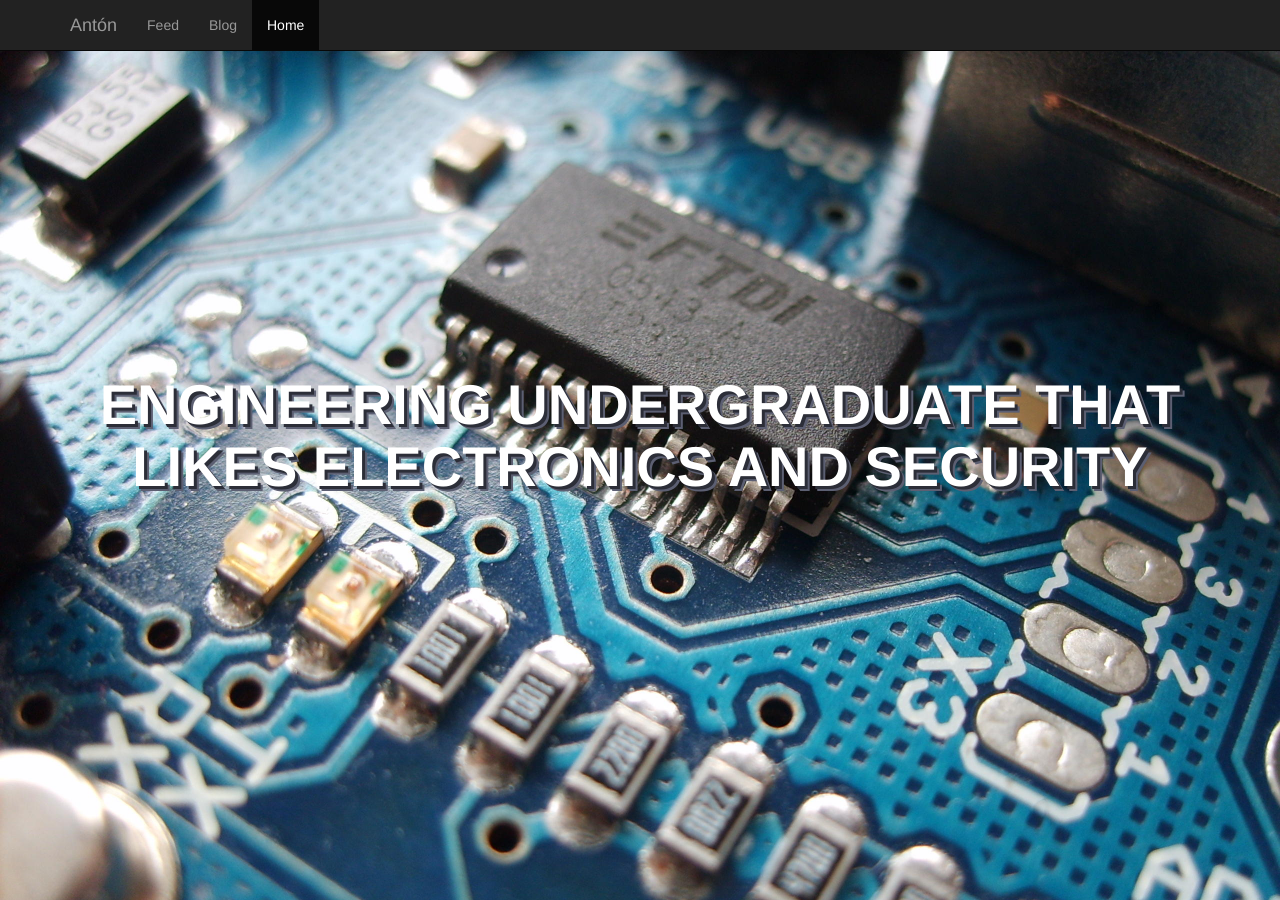
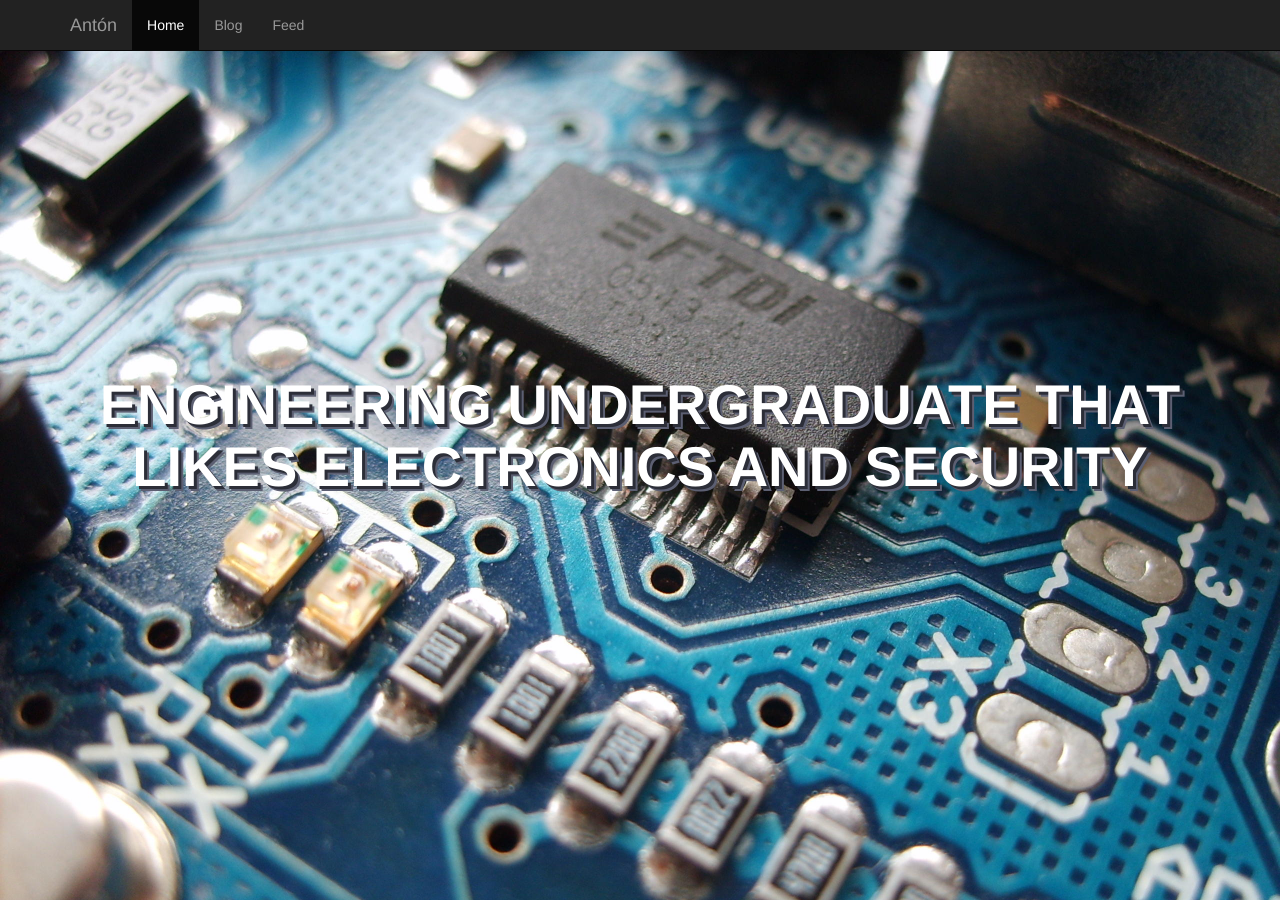
Before and after one commit to antoniovazquezblanco/antoniovazquezblanco.github.io, a Jekyll site: the page built from index.html, in a window 1280 px wide. Built offline with Jekyll 4.4.1, drawn with Linux system fonts in a browser that asks for light colours; Markdown is read by kramdown in place of the engine named in the settings.

Commit message:
Fix menu order and add priority to atom feed in sitemap.

```diff
--- a/_includes/header.html
+++ b/_includes/header.html
@@ -14,10 +14,14 @@
 		<!-- Collect the nav links, forms, and other content for toggling -->
 		<div class="collapse navbar-collapse" id="bs-example-navbar-collapse-1">
 			<ul class="nav navbar-nav">
-				{% for p in (site.pages | sort: 'order') %}
-					<li {% if p.url == page.url %}class="active"{% endif %}>
-						<a href="{{ p.url }}">{{ p.title }}</a>
-					</li>
+				{% for i in (0..site.pages.size) %}
+					{% for p in site.pages %}
+						{% if p.order == i %}
+							<li {% if p.url == page.url %}class="active"{% endif %}>
+								<a href="{{ p.url }}">{{ p.title }}</a>
+							</li>
+						{% endif %}
+					{% endfor %}
 				{% endfor %}
 			</ul>
 		</div>
--- a/atom.xml
+++ b/atom.xml
@@ -2,6 +2,8 @@
 layout: nil
 title: Feed
 order: 3
+changefreq: weekly
+priority: 0.7
 ---
 
 <?xml version="1.0" encoding="utf-8"?>
```
